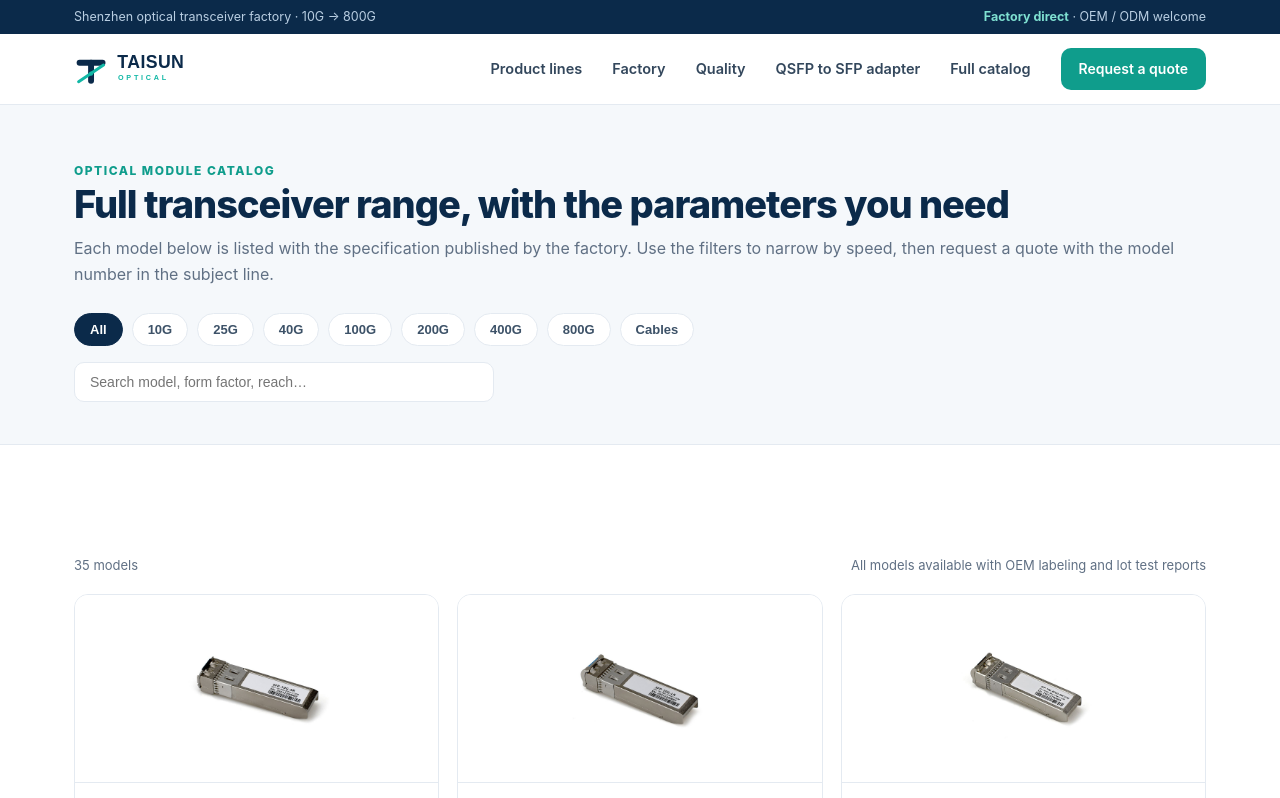
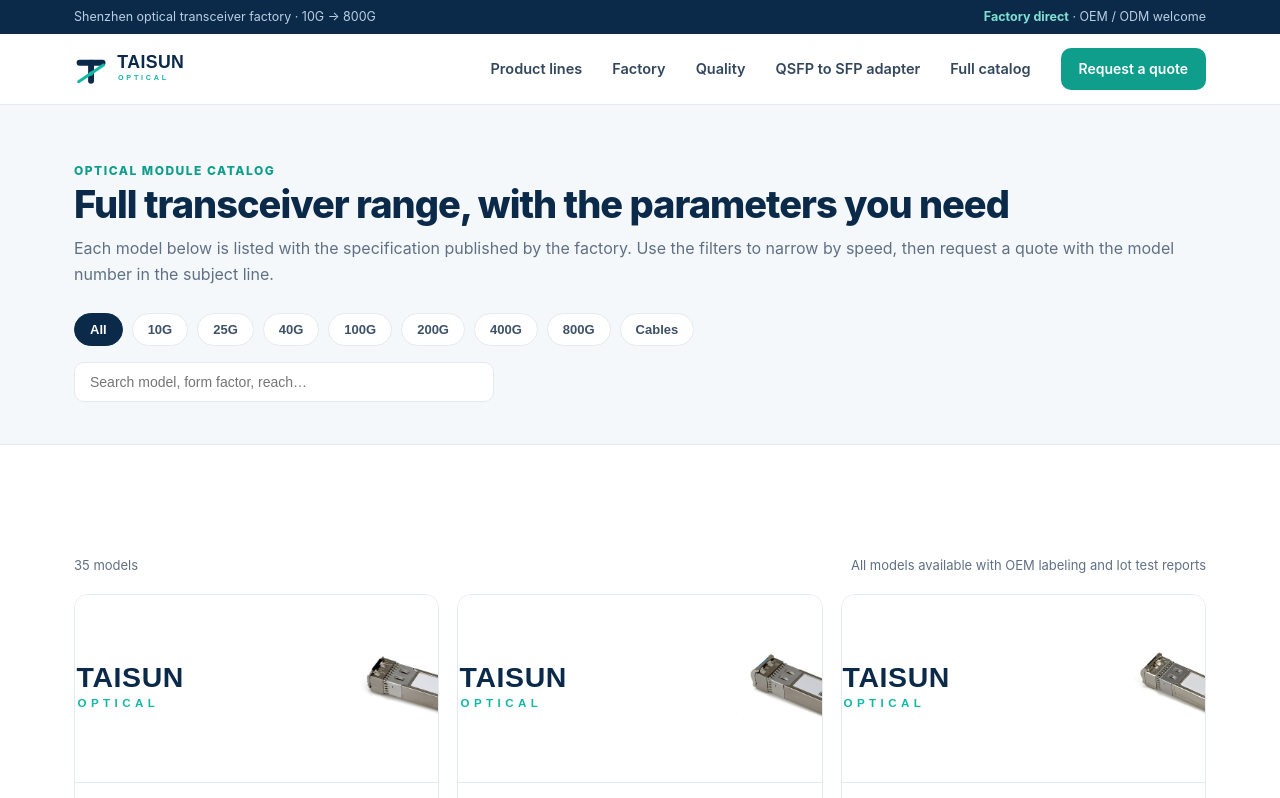
Before and after one commit to springftthnetwork-wq/springftthnetwork-wq.github.io, a plain HTML site: page products.html in a window 1280 px wide. Shown: the top 798 px of the page. Drawn offline with Linux system fonts and the light colour scheme.

Commit message:
Add Taisun Optical logo to product cards

```diff
--- a/products.html
+++ b/products.html
@@ -68,7 +68,7 @@ function quoteLink(p){
 
 function card(p){
   return `<article class="card">
-    <div class="pic"><img src="assets/images/${p.img}" alt="${p.name}" loading="lazy"></div>
+    <div class="pic"><img class="card-logo" src="assets/logo/logo.svg" alt="Taisun Optical logo"><img src="assets/images/${p.img}" alt="${p.name}" loading="lazy"></div>
     <div class="body">
       <div class="badges"><span class="tag navy">${p.cat}</span><span class="tag">${p.form}</span></div>
       <h3>${p.name}</h3><div class="model">${p.model}</div>
```
